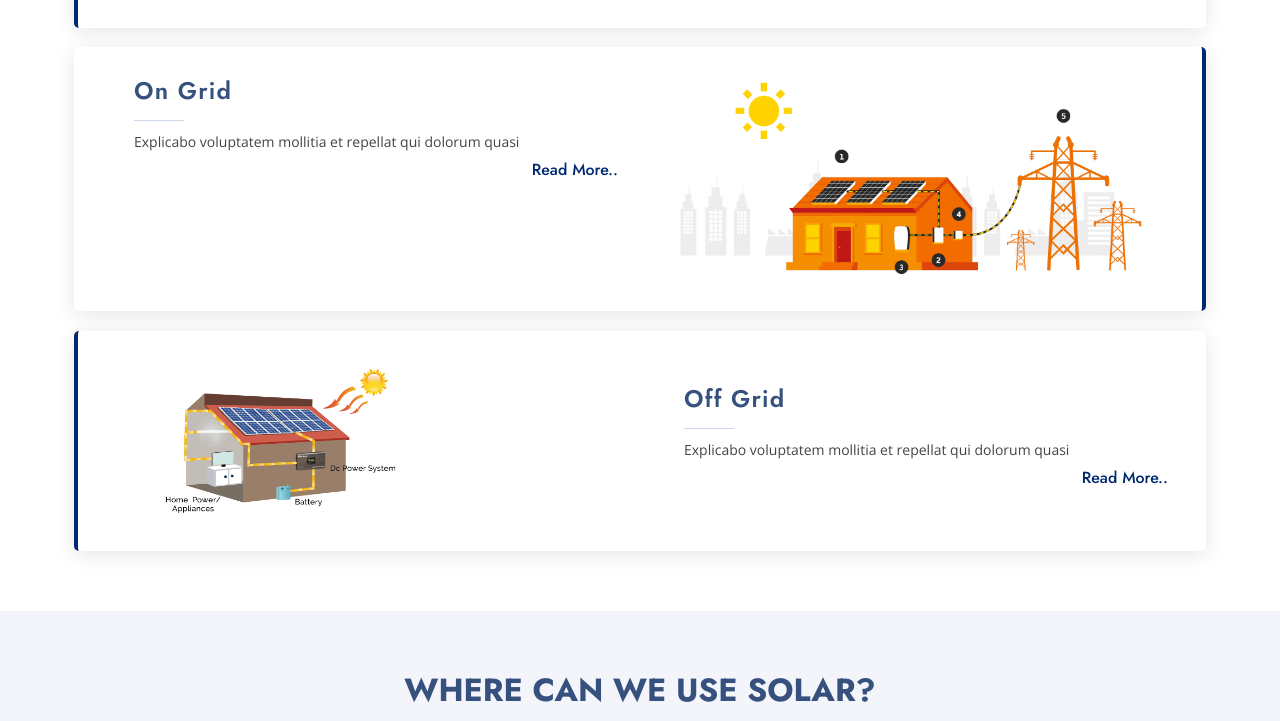
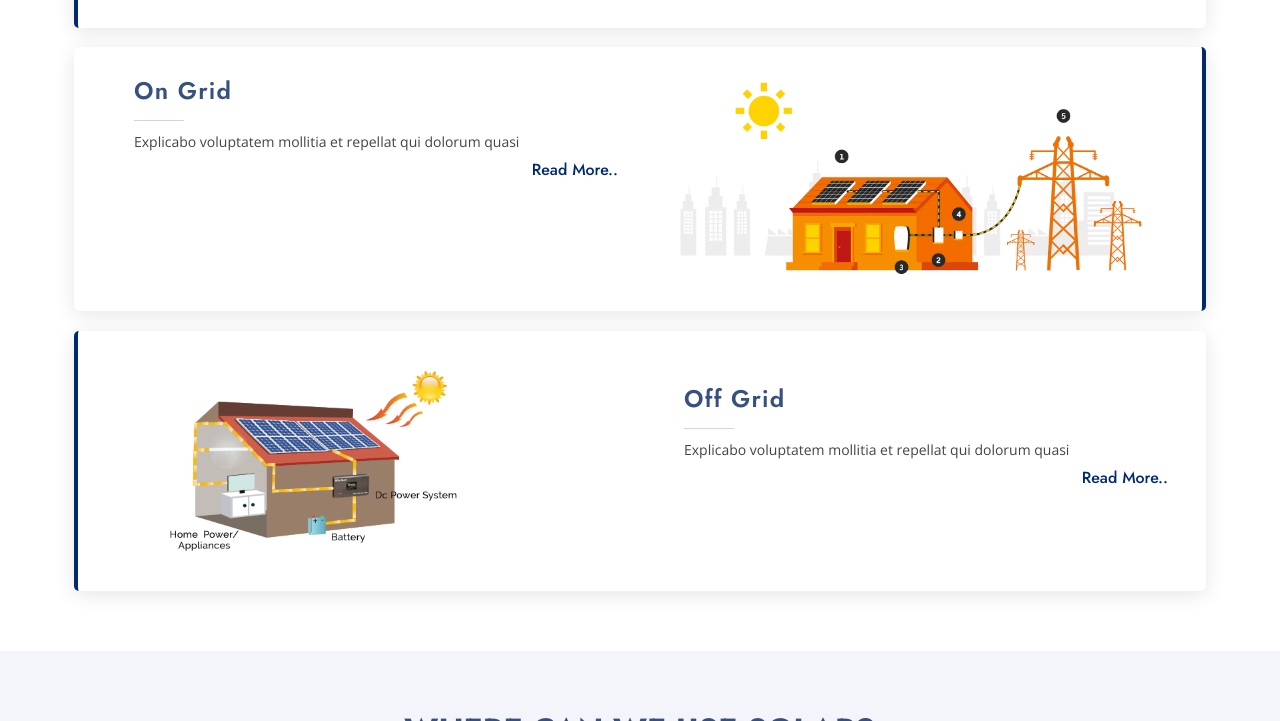
Before and after one commit to VIKASOSGS/ShubhithasEnergySolutions, a plain HTML site: page index.html in a window 1280 px wide. Shown: the part 2079-2800 px from the top of the page. Drawn offline with nearby package versions, Linux system fonts and the light colour scheme.

Commit message:
Update index.html

```diff
--- a/index.html
+++ b/index.html
@@ -261,7 +261,7 @@
       <div class="member  align-items-start leftblue" data-aos="zoom-in" data-aos-delay="100">
         <div class="row">
           <div class="col-lg-6">
-            <div class="pic"><img src="assets/img/offgrid/offgrid0.gif"  style="height: 160px;padding-left: 40px ;" class="img-fluid" alt=""></div>
+            <div class="pic"><img src="assets/img/offgrid/offgrid0.gif"  style="height: 200px;padding-left: 40px ;" class="img-fluid" alt=""></div>
           </div>
           <div class="col-lg-6 pt-4">
             <div class="member-info">
```
